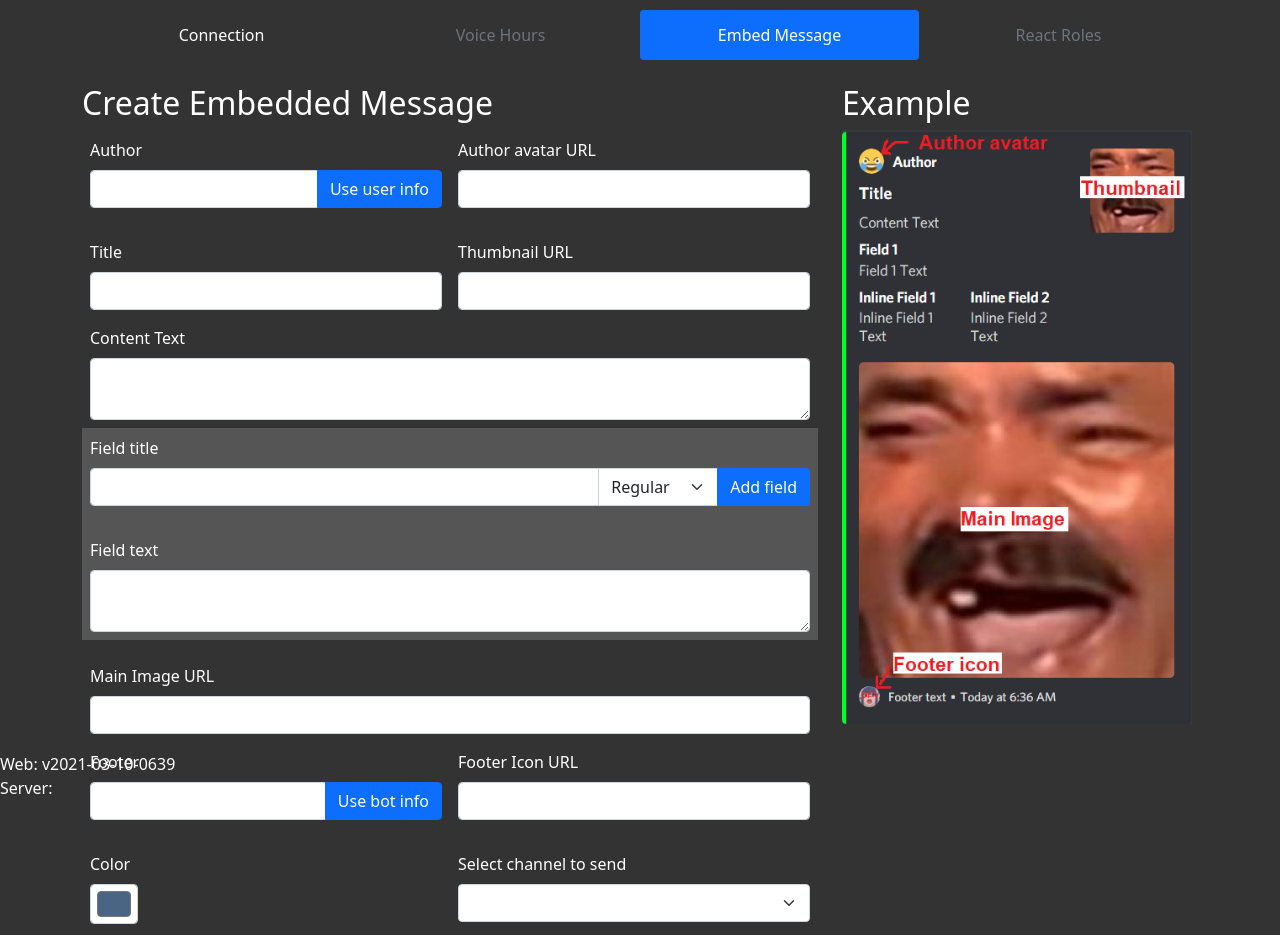
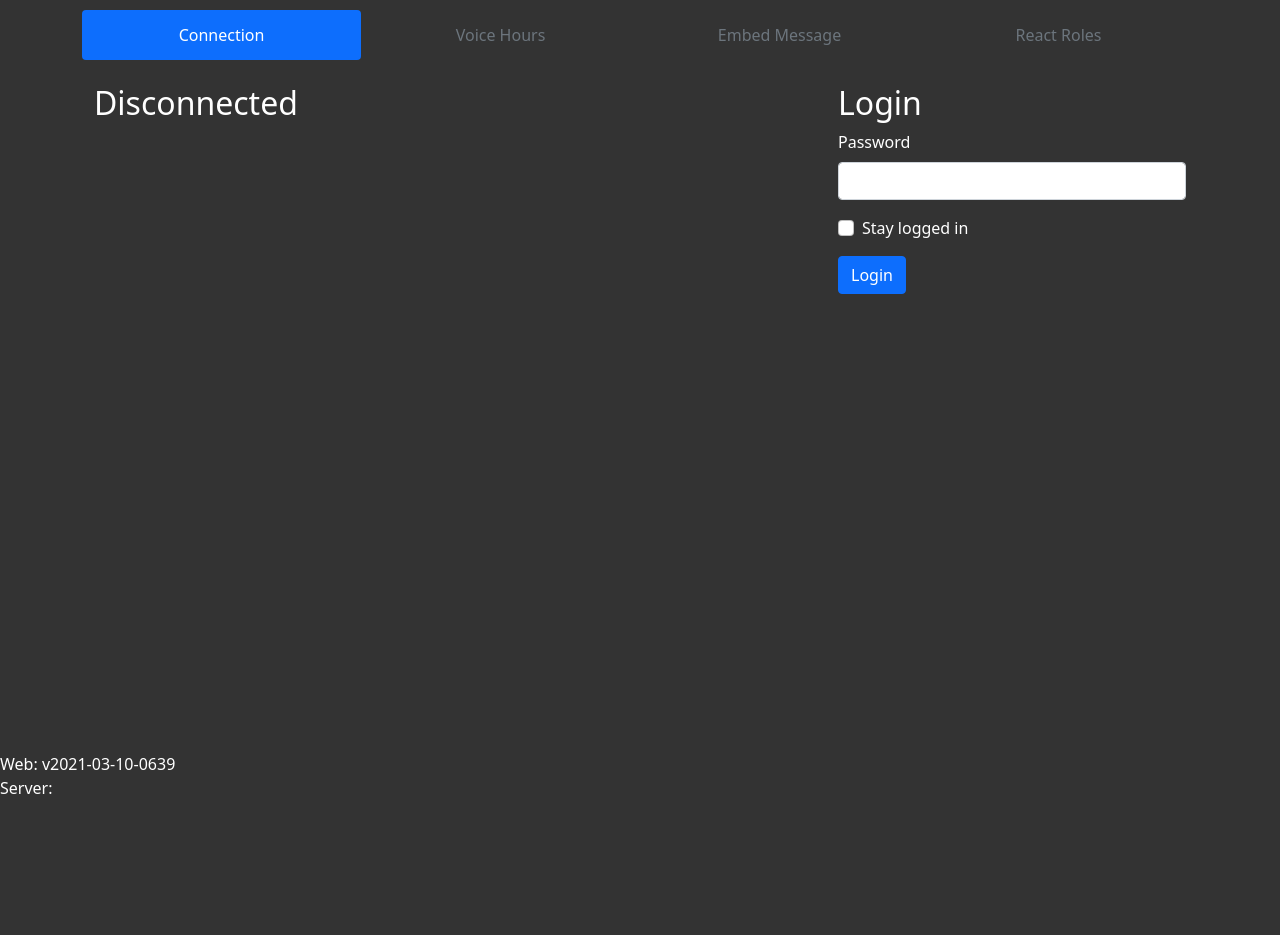
Before and after one commit to diedenieded/diedenieded-bot, a website: page control_panel/index.html in a window 1280 px wide. Shown: the top 935 px of the page. After the commit the page ends 800 px from the top, so only its background shows below. Drawn offline with Linux system fonts and the light colour scheme.

Commit message:
Remove dev stuff

```diff
--- a/control_panel/index.html
+++ b/control_panel/index.html
@@ -14,12 +14,12 @@
   <div class="container">
     <nav>
       <div class="nav nav-pills nav-justified" id="nav-tab" role="tablist">
-        <button class="nav-link" id="nav-home-tab" data-bs-toggle="tab" data-bs-target="#nav-home" type="button"
+        <button class="nav-link active" id="nav-home-tab" data-bs-toggle="tab" data-bs-target="#nav-home" type="button"
           role="tab" aria-controls="nav-home" aria-selected="true">Connection</button>
         <button class="nav-link disabled" id="nav-profile-tab" data-bs-toggle="tab" data-bs-target="#nav-profile"
           type="button" role="tab" aria-controls="nav-profile" aria-selected="false">Voice
           Hours</button>
-        <button class="nav-link disabled active" id="nav-contact-tab" data-bs-toggle="tab" data-bs-target="#nav-contact"
+        <button class="nav-link disabled" id="nav-contact-tab" data-bs-toggle="tab" data-bs-target="#nav-contact"
           type="button" role="tab" aria-controls="nav-contact" aria-selected="false">Embed
           Message</button>
         <button class="nav-link disabled" id="nav-react-tab" data-bs-toggle="tab" data-bs-target="#nav-react"
@@ -29,7 +29,7 @@
     <br>
     <div id="notificationArea"></div>
     <div class="tab-content" id="nav-tabContent">
-      <div class="tab-pane fade" id="nav-home" role="tabpanel" aria-labelledby="nav-home-tab">
+      <div class="tab-pane fade show active" id="nav-home" role="tabpanel" aria-labelledby="nav-home-tab">
         <div class="container-fluid">
           <div class="row">
             <div class="col">
@@ -112,7 +112,7 @@
           </div>
         </div>
       </div>
-      <div class="tab-pane fade show active" id="nav-contact" role="tabpanel" aria-labelledby="nav-contact-tab">
+      <div class="tab-pane fade" id="nav-contact" role="tabpanel" aria-labelledby="nav-contact-tab">
         <div class="row">
           <div class="col">
             <h2>Create Embedded Message</h2>
```
